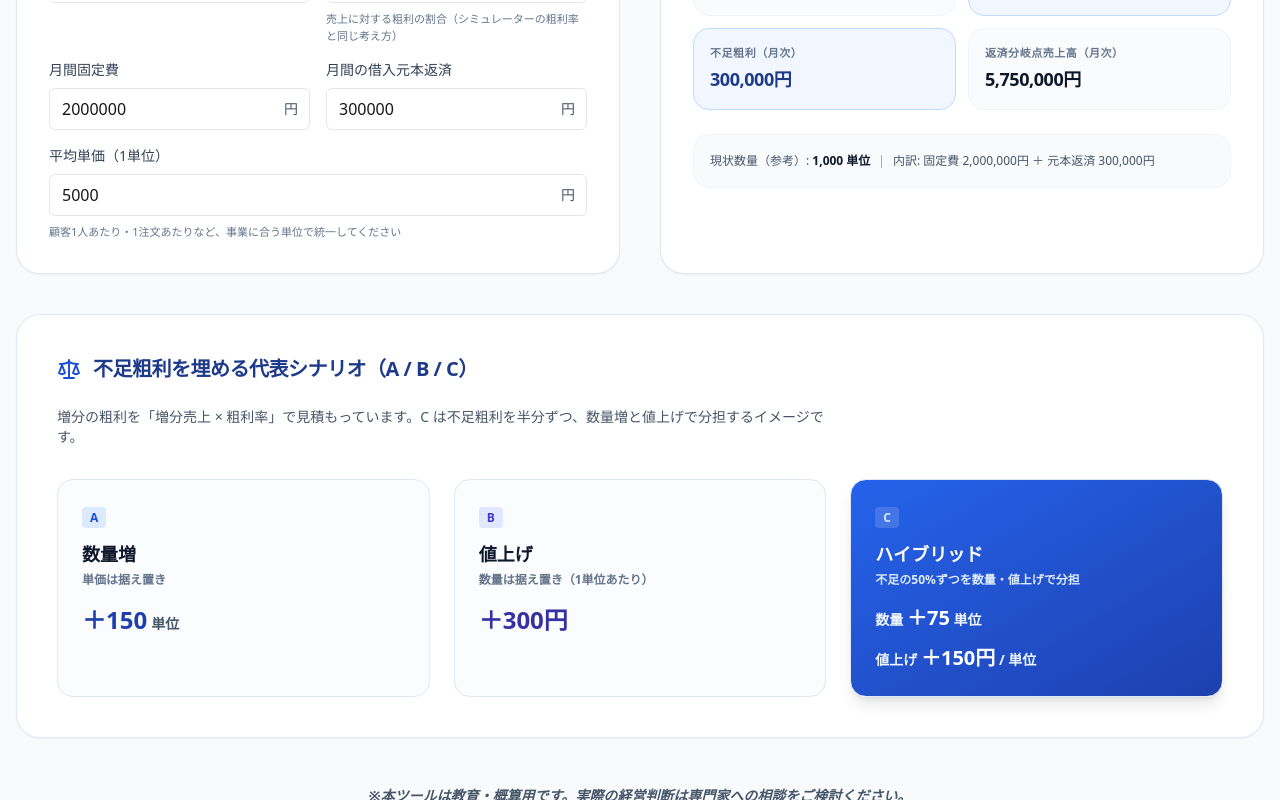
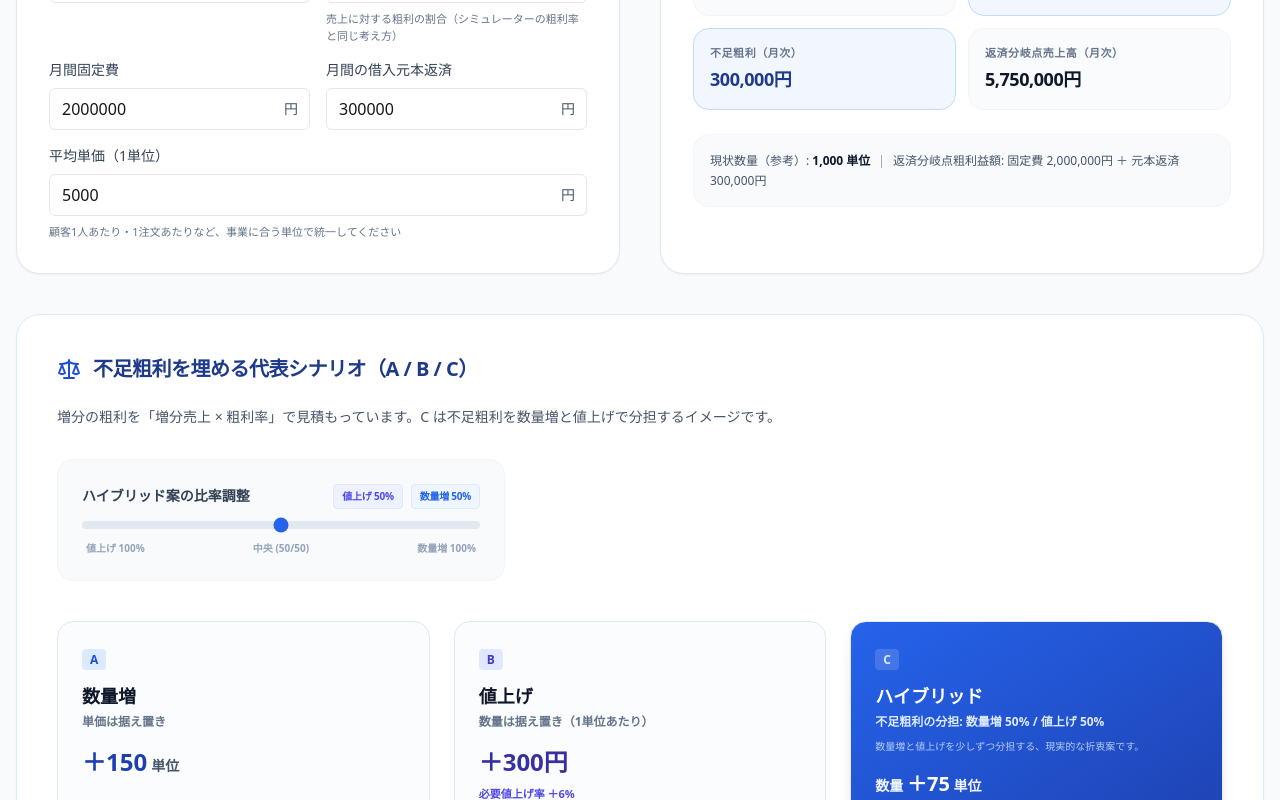
Before and after one commit to vividpdca-art/cash-flow-simulator, a Next.js app: page /reverse in a window 1280 px wide. Shown: the part 460-1260 px from the top of the page. Built offline with nearby package versions, Linux system fonts and the light colour scheme.

Commit message:
finalize reverse pricing tool ui and ux

```diff
--- a/src/app/reverse/page.tsx
+++ b/src/app/reverse/page.tsx
@@ -19,6 +19,7 @@ const defaultInputs: ReverseFormInputs = {
   fixedCosts: '2000000',
   loanPrincipal: '300000',
   avgUnitPrice: '5000',
+  hybridRatio: '50',
 };
 
 function formatYen(n: number) {
@@ -68,6 +69,47 @@ const Field = ({
   </div>
 );
 
+const SliderField = ({
+  label,
+  name,
+  value,
+  onChange,
+}: {
+  label: string;
+  name: string;
+  value: string;
+  onChange: (e: React.ChangeEvent<HTMLInputElement>) => void;
+}) => (
+  <div className="flex flex-col space-y-3">
+    <div className="flex justify-between items-center">
+      <label className="text-sm font-bold text-slate-700">{label}</label>
+      <div className="flex gap-2 text-[10px] font-black uppercase tracking-tight">
+        <span className="text-indigo-600 bg-indigo-50 px-2 py-1 rounded border border-indigo-100">
+          値上げ {100 - Number(value)}%
+        </span>
+        <span className="text-blue-600 bg-blue-50 px-2 py-1 rounded border border-blue-100">
+          数量増 {value}%
+        </span>
+      </div>
+    </div>
+    <input
+      type="range"
+      name={name}
+      value={value}
+      onChange={onChange}
+      min="0"
+      max="100"
+      step="1"
+      className="w-full h-2 bg-slate-200 rounded-xl appearance-none cursor-pointer accent-blue-600 transition-all hover:bg-slate-300"
+    />
+    <div className="flex justify-between text-[10px] font-bold text-slate-400 px-1">
+      <span>値上げ 100%</span>
+      <span>中央 (50/50)</span>
+      <span>数量増 100%</span>
+    </div>
+  </div>
+);
+
 export default function ReversePage() {
   const [inputs, setInputs] = useState<ReverseFormInputs>(defaultInputs);
 
@@ -78,6 +120,7 @@ export default function ReversePage() {
       fixedCosts: Number(inputs.fixedCosts || 0),
       loanPrincipal: Number(inputs.loanPrincipal || 0),
       avgUnitPrice: Number(inputs.avgUnitPrice || 0),
+      hybridRatio: Number(inputs.hybridRatio || 50),
     }),
     [inputs]
   );
@@ -123,12 +166,12 @@ export default function ReversePage() {
       <Header />
 
       <div className="container mx-auto px-4 max-w-7xl">
-        <div className="mb-8 text-center md:text-left">
-          <p className="text-slate-600 text-sm font-medium max-w-3xl mx-auto md:mx-0">
+        <div className="mb-8 text-center">
+          <p className="text-slate-600 text-sm font-medium max-w-4xl mx-auto">
             月次の固定費と元本返済を粗利で賄うために、必要な売上・数量・値上げを整理します。
             <Link
               href="/"
-              className="ml-1 text-blue-700 font-bold underline decoration-blue-200 underline-offset-2 hover:text-blue-900"
+              className="mx-1 text-blue-700 font-bold underline decoration-blue-200 underline-offset-2 hover:text-blue-900"
             >
               値上げ×資金繰りシミュレーター
             </Link>
@@ -236,7 +279,7 @@ export default function ReversePage() {
                     {formatNum(outcome.data.quantity, 2)} 単位
                   </span>
                   <span className="text-slate-400 mx-2">|</span>
-                  内訳: 固定費 {formatYen(numericInputs.fixedCosts)} ＋ 元本返済{' '}
+                  返済分岐点粗利益額: 固定費 {formatYen(numericInputs.fixedCosts)} ＋ 元本返済{' '}
                   {formatYen(numericInputs.loanPrincipal)}
                 </div>
               </div>
@@ -254,8 +297,17 @@ export default function ReversePage() {
             </div>
             <p className="text-sm text-slate-600 font-medium mb-8 max-w-3xl">
               増分の粗利を「増分売上 × 粗利率」で見積もっています。C
-              は不足粗利を半分ずつ、数量増と値上げで分担するイメージです。
+              は不足粗利を数量増と値上げで分担するイメージです。
             </p>
+
+            <div className="mb-10 max-w-md mx-auto lg:mx-0 p-6 bg-slate-50 rounded-2xl border border-slate-100">
+              <SliderField
+                label="ハイブリッド案の比率調整"
+                name="hybridRatio"
+                value={inputs.hybridRatio}
+                onChange={handleChange}
+              />
+            </div>
 
             <div className="grid grid-cols-1 md:grid-cols-3 gap-6">
               <div className="rounded-2xl border border-slate-200 p-6 bg-slate-50/50">
@@ -283,6 +335,9 @@ export default function ReversePage() {
                 <p className="text-2xl font-black text-indigo-800">
                   ＋{formatYen(outcome.data.optionB_priceIncrease)}
                 </p>
+                <p className="text-[11px] text-indigo-600 font-bold mt-2">
+                  必要値上げ率 ＋{formatNum(outcome.data.optionB_priceIncreaseRate * 100, 1)}%
+                </p>
               </div>
 
               <div className="rounded-2xl border border-slate-200 p-6 bg-gradient-to-br from-blue-600 to-blue-800 text-white shadow-lg">
@@ -290,8 +345,11 @@ export default function ReversePage() {
                   C
                 </span>
                 <h4 className="mt-3 text-lg font-black">ハイブリッド</h4>
-                <p className="text-xs text-blue-100 font-bold mt-1 mb-4">
-                  不足の50%ずつを数量・値上げで分担
+                <p className="text-xs text-blue-100 font-bold mt-1 mb-2">
+                  不足粗利の分担: 数量増 {outcome.data.optionC_hybrid.quantityPercent}% / 値上げ {outcome.data.optionC_hybrid.pricePercent}%
+                </p>
+                <p className="text-[10px] text-blue-100/80 font-medium mb-4 leading-relaxed">
+                  数量増と値上げを少しずつ分担する、現実的な折衷案です。
                 </p>
                 <div className="space-y-3 text-sm font-bold text-blue-50">
                   <p>
--- a/src/lib/reverseCalculations.ts
+++ b/src/lib/reverseCalculations.ts
@@ -14,6 +14,8 @@ export interface ReverseCalculationInputs {
   loanPrincipal: number;
   /** 平均単価（1単位あたり） */
   avgUnitPrice: number;
+  /** ハイブリッド比率（0-100, 100=全部数量増, 0=全部値上げ） */
+  hybridRatio: number;
 }
 
 export interface ReverseCalculationResults {
@@ -27,14 +29,20 @@ export interface ReverseCalculationResults {
   breakEvenRevenue: number;
   /** 現状数量 = 売上 ÷ 平均単価 */
   quantity: number;
+  /** ハイブリッド比率の数値（表示用） */
+  hybridRatio: number;
   /** A: 単価据え置きで埋める必要数量増（不足粗利を全額数量で賄う場合） */
   optionA_quantityIncrease: number;
   /** B: 数量据え置きで埋める必要値上げ額（1単位あたり、不足粗利を全額値上げで賄う場合） */
   optionB_priceIncrease: number;
-  /** C: 不足粗利を半分ずつ数量増・値上げで賄う場合 */
+  /** B: 必要値上げ率（不足粗利 / 売上） */
+  optionB_priceIncreaseRate: number;
+  /** C: 不足粗利を指定比率で数量増・値上げで賄う場合 */
   optionC_hybrid: {
     quantityIncrease: number;
     priceIncreasePerUnit: number;
+    quantityPercent: number;
+    pricePercent: number;
   };
 }
 
@@ -89,11 +97,21 @@ export function calculateReverse(
 
   const optionB_priceIncrease =
     grossProfitShortfall > 0 && quantity > 0 ? grossProfitShortfall / quantity : 0;
+  const optionB_priceIncreaseRate =
+    grossProfitShortfall > 0 && monthlyRevenue > 0 ? grossProfitShortfall / monthlyRevenue : 0;
 
-  const half = grossProfitShortfall / 2;
+  const hybridRatio = raw.hybridRatio;
+  const quantityRatio = hybridRatio / 100;
+  const priceRatio = (100 - hybridRatio) / 100;
+
+  const shortfallForQuantity = grossProfitShortfall * quantityRatio;
+  const shortfallForPrice = grossProfitShortfall * priceRatio;
+
   const optionC_hybrid = {
-    quantityIncrease: half > 0 && denomQty > 0 ? half / denomQty : 0,
-    priceIncreasePerUnit: half > 0 && quantity > 0 ? half / quantity : 0,
+    quantityIncrease: shortfallForQuantity > 0 && denomQty > 0 ? shortfallForQuantity / denomQty : 0,
+    priceIncreasePerUnit: shortfallForPrice > 0 && quantity > 0 ? shortfallForPrice / quantity : 0,
+    quantityPercent: hybridRatio,
+    pricePercent: 100 - hybridRatio,
   };
 
   return {
@@ -104,8 +122,10 @@ export function calculateReverse(
       grossProfitShortfall,
       breakEvenRevenue,
       quantity,
+      hybridRatio,
       optionA_quantityIncrease,
       optionB_priceIncrease,
+      optionB_priceIncreaseRate,
       optionC_hybrid,
     },
   };
```
